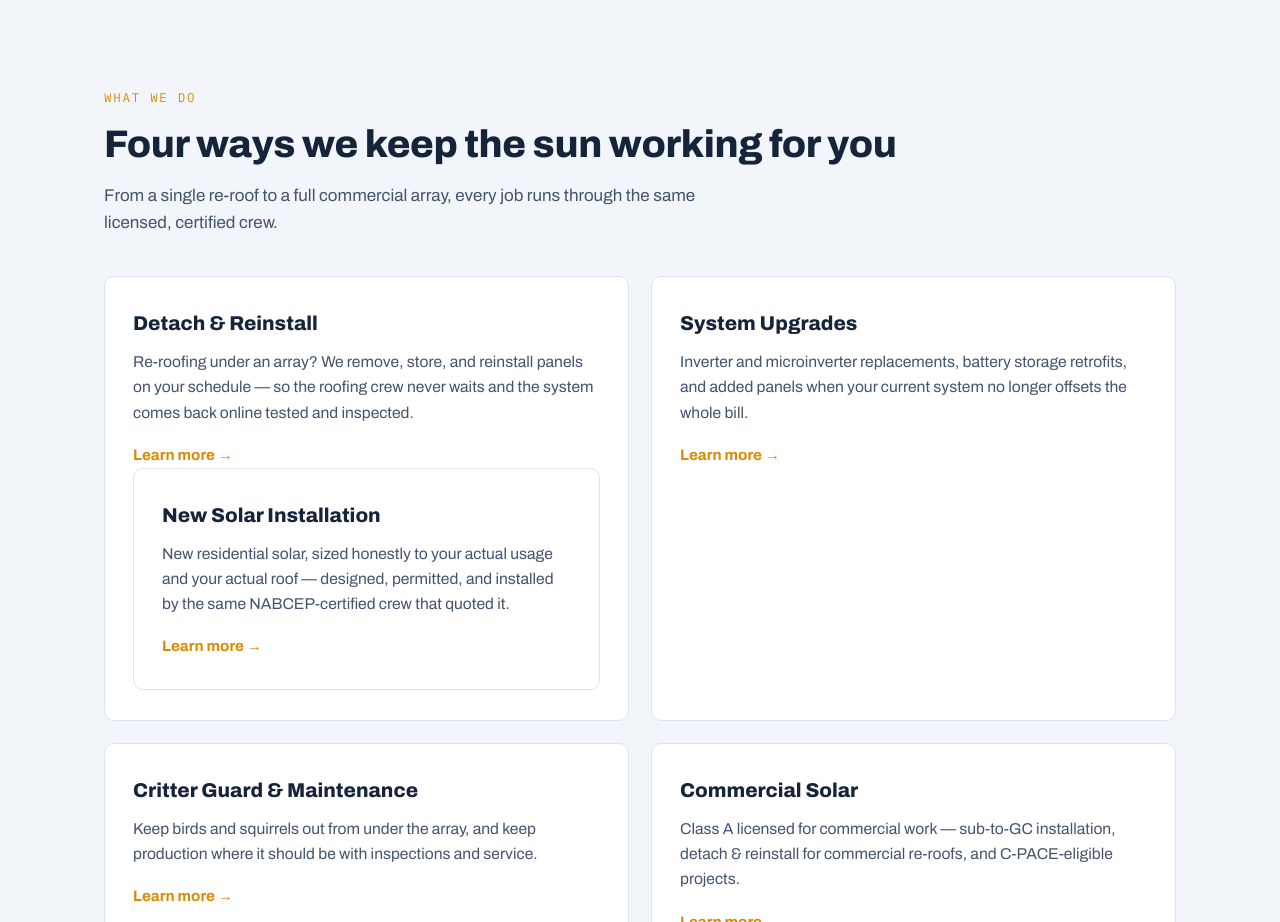
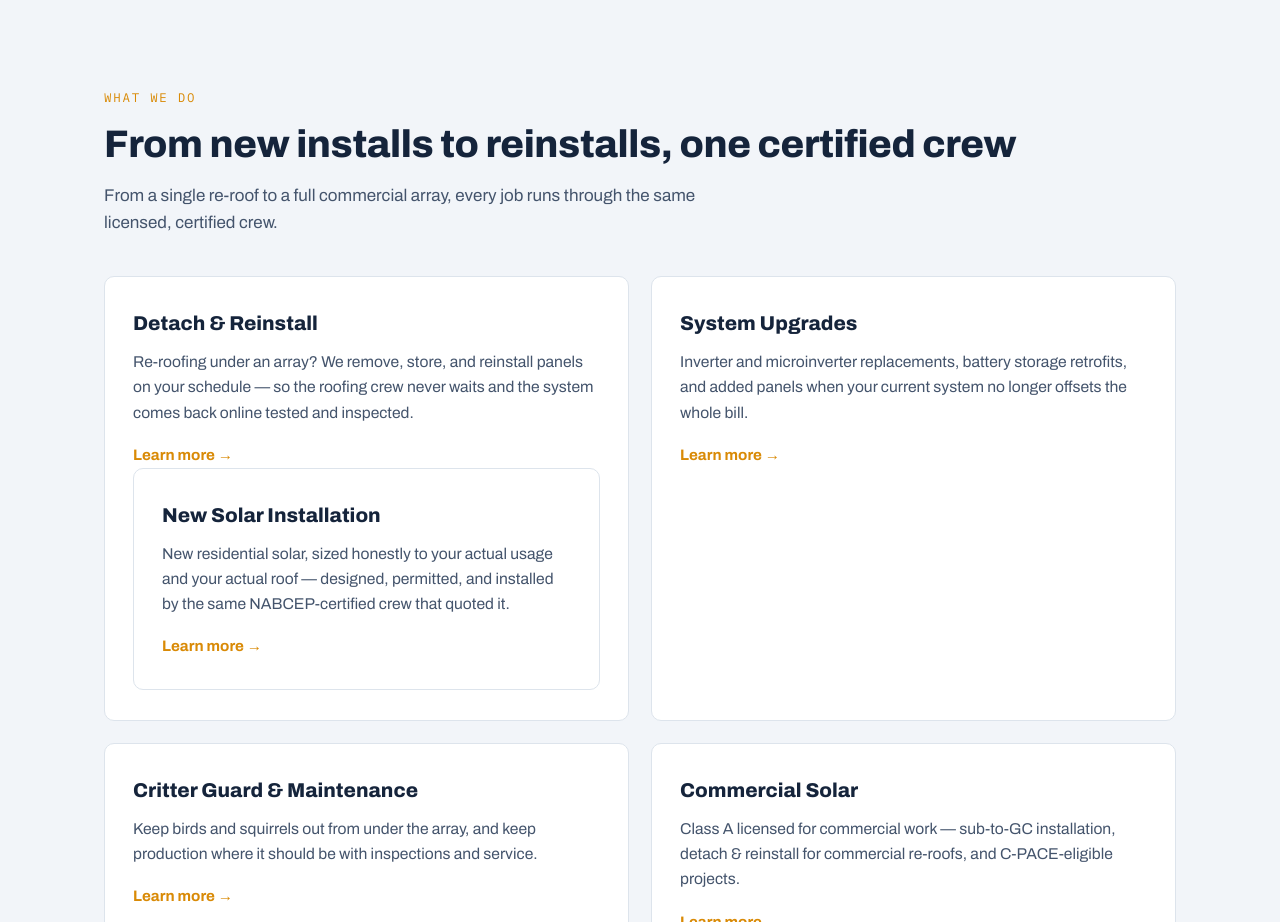
Before and after one commit to sharingsunsolar/sharing-sun-website, a Next.js app: page / in a window 1280 px wide. Shown: the part 780-1702 px from the top of the page. Built offline with nearby package versions, Linux system fonts and the light colour scheme.

Commit message:
Update heading text for services section

```diff
--- a/app/page.js
+++ b/app/page.js
@@ -76,7 +76,7 @@ export default function Home() {
       <section className="section section-cloud">
         <div className="container">
           <p className="eyebrow">What we do</p>
-          <h2>Four ways we keep the sun working for you</h2>
+          <h2>From new installs to reinstalls, one certified crew</h2>
           <p className="lede">
             From a single re-roof to a full commercial array, every job runs
             through the same licensed, certified crew.
```
